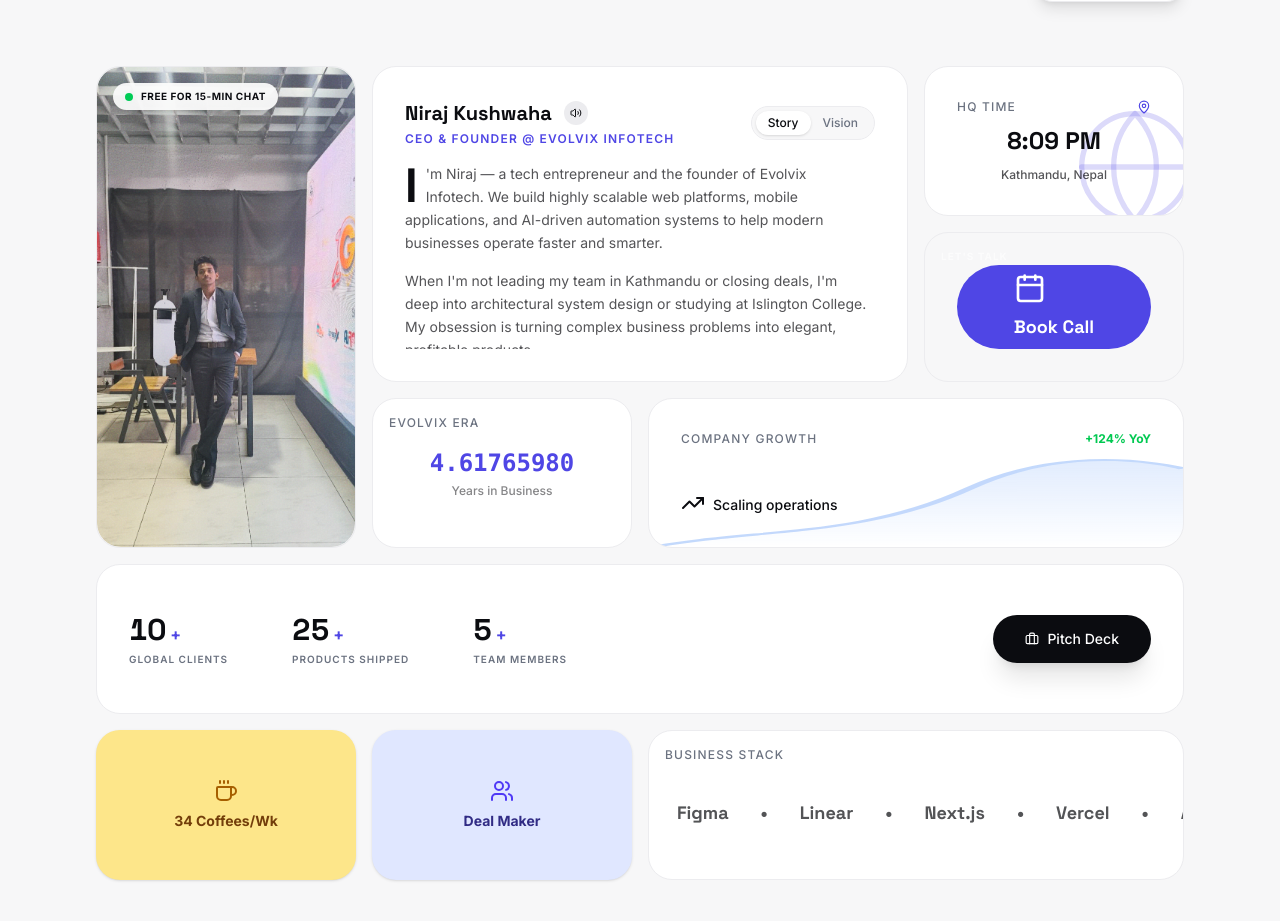
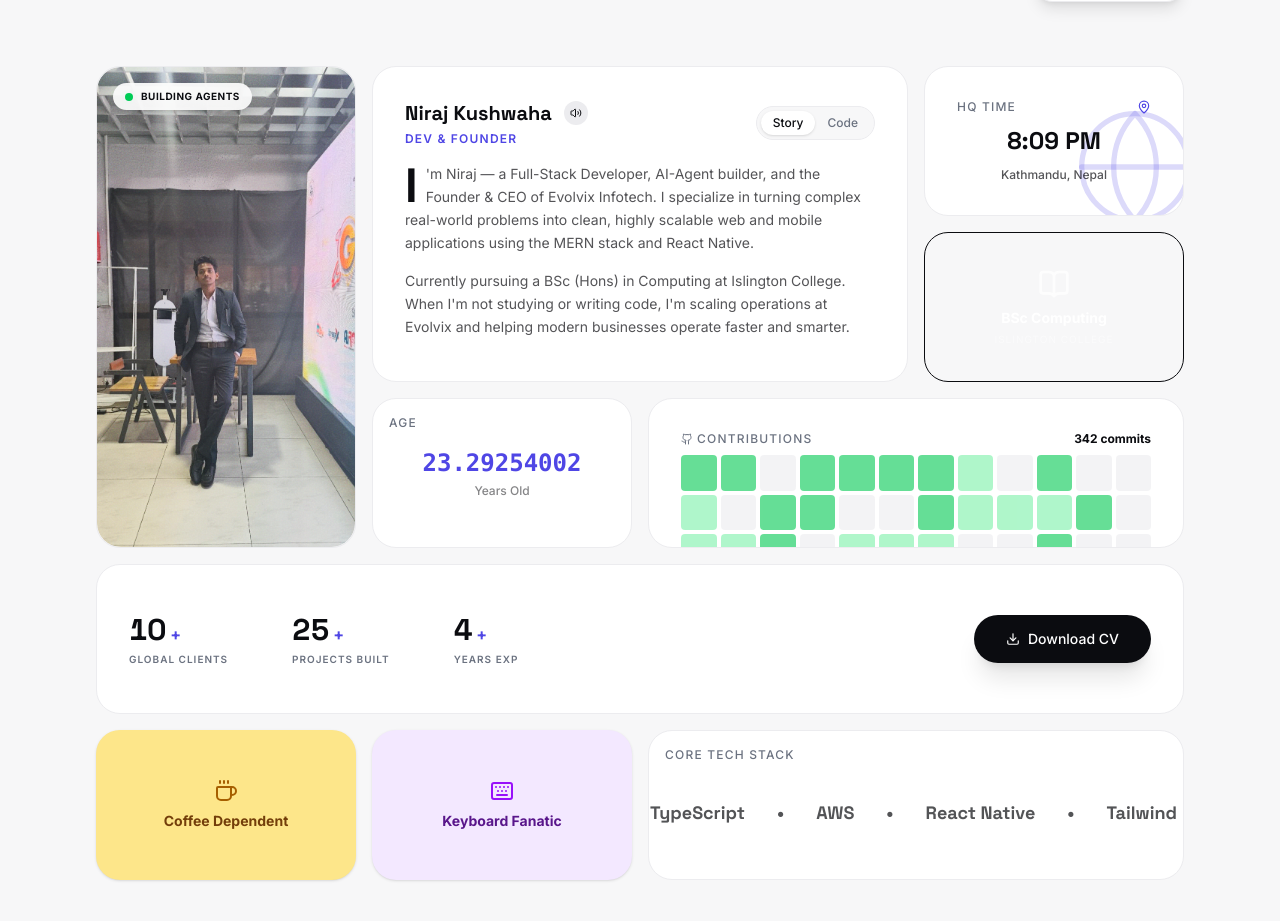
Before and after one commit to Niraj3004/niraj-kushwaha-portfolio, a Next.js app in the folder frontend/: page / in a window 1280 px wide. Shown: the part 1580-2501 px from the top of the page. Built offline with nearby package versions, Linux system fonts and the light colour scheme; no server answers.

Commit message:
feat: blend CEO features with personal developer identity including education, dev stack, and GitHub contributions

```diff
--- a/frontend/src/components/sections/About.tsx
+++ b/frontend/src/components/sections/About.tsx
@@ -2,7 +2,7 @@
 
 import { useState, useEffect, useRef } from "react";
 import { motion, useReducedMotion, useMotionValue, useSpring, useTransform, useScroll, AnimatePresence } from "framer-motion";
-import { Code, Type, Download, MapPin, Music, Check, Copy, Volume2, Globe, Terminal, Briefcase, Coffee, Keyboard, TrendingUp, Users, Calendar, ArrowUpRight, Zap } from "lucide-react";
+import { Code, Type, Download, MapPin, Music, Check, Copy, Volume2, Globe, Terminal, Briefcase, Coffee, Keyboard, TrendingUp, Users, Calendar, ArrowUpRight, Zap, Github, BookOpen } from "lucide-react";
 import confetti from "canvas-confetti";
 import { Container } from "../ui/Container";
 import { SectionHeading } from "../ui/SectionHeading";
@@ -25,18 +25,18 @@ export const About = ({ data }: { data?: any }) => {
   const shouldReduceMotion = useReducedMotion();
   const [viewMode, setViewMode] = useState<'text' | 'code'>('text');
   const [copied, setCopied] = useState(false);
-  const [bizYears, setBizYears] = useState<string>("0.00000000");
+  const [age, setAge] = useState<string>("21.00000000");
   const [hustleMode, setHustleMode] = useState(false);
   const [playingAudio, setPlayingAudio] = useState(false);
   const localTime = useLocalTime();
 
-  // Dynamic Years in Business Calculator (Assuming Evolvix founded in 2022)
+  // Dynamic Age Calculator
   useEffect(() => {
-    const foundedDate = new Date("2022-01-01T00:00:00").getTime();
+    const birthDate = new Date("2003-04-30T00:00:00").getTime();
     const interval = setInterval(() => {
       const now = new Date().getTime();
-      const years = (now - foundedDate) / (1000 * 60 * 60 * 24 * 365.25);
-      setBizYears(years.toFixed(8));
+      const ageInYears = (now - birthDate) / (1000 * 60 * 60 * 24 * 365.25);
+      setAge(ageInYears.toFixed(8));
     }, 50);
     return () => clearInterval(interval);
   }, []);
@@ -86,8 +86,8 @@ export const About = ({ data }: { data?: any }) => {
     confetti({ particleCount: 150, spread: 70, origin: { y: 0.6 }, colors: ['#4F46E5', '#10B981', '#F59E0B', '#F43F5E'] });
   };
 
-  const bioP1 = data?.bioParagraph1 || "I'm Niraj — a tech entrepreneur and the founder of Evolvix Infotech. We build highly scalable web platforms, mobile applications, and AI-driven automation systems to help modern businesses operate faster and smarter.";
-  const bioP2 = data?.bioParagraph2 || "When I'm not leading my team in Kathmandu or closing deals, I'm deep into architectural system design or studying at Islington College. My obsession is turning complex business problems into elegant, profitable products.";
+  const bioP1 = data?.bioParagraph1 || "I'm Niraj — a Full-Stack Developer, AI-Agent builder, and the Founder & CEO of Evolvix Infotech. I specialize in turning complex real-world problems into clean, highly scalable web and mobile applications using the MERN stack and React Native.";
+  const bioP2 = data?.bioParagraph2 || "Currently pursuing a BSc (Hons) in Computing at Islington College. When I'm not studying or writing code, I'm scaling operations at Evolvix and helping modern businesses operate faster and smarter.";
   const firstLetter = bioP1.charAt(0);
   const restOfP1 = bioP1.slice(1);
 
@@ -95,7 +95,7 @@ export const About = ({ data }: { data?: any }) => {
     <section id="about" className={`py-32 relative text-selection-accent transition-colors duration-1000 ${hustleMode ? 'bg-ink text-white font-sans' : 'bg-surface text-ink'}`}>
       <Container>
         <div className="flex flex-col md:flex-row items-end justify-between mb-16 gap-6">
-          <SectionHeading heading="The Founder" className="mb-0" />
+          <SectionHeading heading="About Me" className="mb-0" />
 
           {/* Secret Hustle Mode Toggle */}
           <button
@@ -106,7 +106,7 @@ export const About = ({ data }: { data?: any }) => {
           </button>
         </div>
 
-        {/* 20-FEATURE CEO BENTO GRID */}
+        {/* 20-FEATURE HYBRID BENTO GRID */}
         <div className="grid grid-cols-1 md:grid-cols-3 lg:grid-cols-4 gap-4 auto-rows-[120px] md:auto-rows-[150px]">
 
           {/* 1. Main Photo Card / Dual Image Crossfade (Col Span 1, Row Span 3) */}
@@ -119,20 +119,20 @@ export const About = ({ data }: { data?: any }) => {
               {/* Status Indicator */}
               <div className="absolute top-4 left-4 z-30 bg-white/90 backdrop-blur-md text-ink text-[10px] font-bold uppercase tracking-wider px-3 py-1.5 rounded-full flex items-center gap-2 shadow-lg">
                 <span className="relative flex h-2 w-2"><span className="animate-ping absolute inline-flex h-full w-full rounded-full bg-green-400 opacity-75"></span><span className="relative inline-flex rounded-full h-2 w-2 bg-green-500"></span></span>
-                Free for 15-min chat
+                Building Agents
               </div>
 
               {/* Image Crossfade (Personal to Company Logo) */}
-              <img src="/niraj2.jpeg" alt="Niraj CEO" onError={(e) => e.currentTarget.src = data?.photo || '/placeholder.jpg'} className="absolute inset-0 w-full h-full object-cover transition-opacity duration-700 ease-in-out group-hover:opacity-0" />
-              <div className="absolute inset-0 w-full h-full bg-ink flex flex-col items-center justify-center opacity-0 transition-all duration-700 ease-in-out group-hover:opacity-100 group-hover:scale-105 p-8 text-center">
-                <img src="/logo.png" alt="Evolvix Infotech Logo" onError={(e) => e.currentTarget.style.display = 'none'} className="w-32 h-auto mb-4" />
-                <h3 className="text-white font-display font-bold text-xl">Evolvix Infotech</h3>
-                <p className="text-white/60 text-xs mt-2 uppercase tracking-widest">Est. 2022</p>
+              <img src="/niraj2.jpeg" alt="Niraj" onError={(e) => e.currentTarget.src = data?.photo || '/placeholder.jpg'} className="absolute inset-0 w-full h-full object-cover transition-opacity duration-700 ease-in-out group-hover:opacity-0" />
+              <div className="absolute inset-0 w-full h-full bg-white flex flex-col items-center justify-center opacity-0 transition-all duration-700 ease-in-out group-hover:opacity-100 group-hover:scale-105 p-6 text-center border border-hairline">
+                <img src="/evolvix-logo.png" alt="Evolvix Infotech Logo" onError={(e) => e.currentTarget.style.display = 'none'} className="w-40 h-auto mb-4" />
+                <h3 className="text-ink font-display font-bold text-xl">Evolvix Infotech</h3>
+                <p className="text-ink/60 text-xs mt-2 uppercase tracking-widest font-semibold">Founder & CEO</p>
               </div>
             </motion.div>
           </BentoCard>
 
-          {/* 2. Bio / Vision Card with Spotlight (Col Span 2 or 3, Row Span 2) */}
+          {/* 2. Bio / Code Card with Spotlight (Col Span 2 or 3, Row Span 2) */}
           <BentoCard
             delay={0.2}
             className={`md:col-span-2 lg:col-span-2 md:row-span-2 relative overflow-hidden group ${hustleMode ? 'bg-[#111] border-white/10' : 'bg-white'}`}
@@ -150,12 +150,12 @@ export const About = ({ data }: { data?: any }) => {
                       {playingAudio ? <span className="flex gap-0.5"><span className="w-0.5 h-2 bg-current animate-pulse"></span><span className="w-0.5 h-3 bg-current animate-pulse delay-75"></span><span className="w-0.5 h-2 bg-current animate-pulse delay-150"></span></span> : <Volume2 size={12} />}
                     </button>
                   </div>
-                  <span className={`text-xs font-semibold uppercase tracking-widest mt-1 ${hustleMode ? 'text-red-400' : 'text-accent'}`}>CEO & Founder @ Evolvix Infotech</span>
+                  <span className={`text-xs font-semibold uppercase tracking-widest mt-1 ${hustleMode ? 'text-red-400' : 'text-accent'}`}>Dev & Founder</span>
                 </div>
 
                 <div className={`flex items-center rounded-full p-1 border ${hustleMode ? 'bg-black/50 border-white/10' : 'bg-surface border-hairline'}`}>
                   <button onClick={() => setViewMode('text')} className={`px-3 py-1 rounded-full text-xs font-medium ${viewMode === 'text' ? (hustleMode ? 'bg-white/10 text-white' : 'bg-white shadow-sm text-ink') : 'text-muted'}`}>Story</button>
-                  <button onClick={() => setViewMode('code')} className={`px-3 py-1 rounded-full text-xs font-medium ${viewMode === 'code' ? (hustleMode ? 'bg-red-500 text-white' : 'bg-ink text-white') : 'text-muted'}`}>Vision</button>
+                  <button onClick={() => setViewMode('code')} className={`px-3 py-1 rounded-full text-xs font-medium ${viewMode === 'code' ? (hustleMode ? 'bg-red-500 text-white' : 'bg-ink text-white') : 'text-muted'}`}>Code</button>
                 </div>
               </div>
 
@@ -167,11 +167,12 @@ export const About = ({ data }: { data?: any }) => {
                   </div>
                 ) : (
                   <motion.div variants={containerVariants} initial="hidden" animate="visible" className={`p-4 rounded-xl font-mono text-xs leading-loose ${hustleMode ? 'bg-black text-green-400' : 'bg-[#1e1e1e] text-white/90'}`}>
-                    <motion.p variants={lineVariants}><span className={hustleMode ? 'text-green-500' : 'text-pink-400'}>class</span> <span className={hustleMode ? 'text-green-300' : 'text-blue-400'}>EvolvixInfotech</span> {'{'}</motion.p>
-                    <motion.p variants={lineVariants} className="pl-4"><span className={hustleMode ? 'text-green-600' : 'text-sky-300'}>founder</span> = <button onClick={copyName} className={`transition-colors relative group ${hustleMode ? 'text-white hover:text-green-200' : 'text-amber-300 hover:text-amber-200'}`}>"{copied ? "Copied!" : "Niraj Kushwaha"}"</button>;</motion.p>
-                    <motion.p variants={lineVariants} className="pl-4"><span className={hustleMode ? 'text-green-600' : 'text-sky-300'}>mission</span> = <span className={hustleMode ? 'text-green-400' : 'text-amber-300'}>"Empower businesses with scalable tech."</span>;</motion.p>
-                    <motion.p variants={lineVariants} className="pl-4"><span className={hustleMode ? 'text-green-600' : 'text-sky-300'}>status</span> = <span className={hustleMode ? 'text-green-400' : 'text-amber-300'}>"Scaling globally"</span>;</motion.p>
-                    <motion.p variants={lineVariants}>{'}'}</motion.p>
+                    <motion.p variants={lineVariants}><span className={hustleMode ? 'text-green-500' : 'text-pink-400'}>const</span> <span className={hustleMode ? 'text-green-300' : 'text-blue-400'}>profile</span> = {'{'}</motion.p>
+                    <motion.p variants={lineVariants} className="pl-4"><span className={hustleMode ? 'text-green-600' : 'text-sky-300'}>name</span>: <button onClick={copyName} className={`transition-colors relative group ${hustleMode ? 'text-white hover:text-green-200' : 'text-amber-300 hover:text-amber-200'}`}>"{copied ? "Copied!" : "Niraj Kushwaha"}"</button>,</motion.p>
+                    <motion.p variants={lineVariants} className="pl-4"><span className={hustleMode ? 'text-green-600' : 'text-sky-300'}>company</span>: <span className={hustleMode ? 'text-green-400' : 'text-amber-300'}>"Evolvix Infotech"</span>,</motion.p>
+                    <motion.p variants={lineVariants} className="pl-4"><span className={hustleMode ? 'text-green-600' : 'text-sky-300'}>education</span>: <span className={hustleMode ? 'text-green-400' : 'text-amber-300'}>"BSc Computing @ Islington"</span>,</motion.p>
+                    <motion.p variants={lineVariants} className="pl-4"><span className={hustleMode ? 'text-green-600' : 'text-sky-300'}>stack</span>: [<span className={hustleMode ? 'text-green-400' : 'text-amber-300'}>"React Native"</span>, <span className={hustleMode ? 'text-green-400' : 'text-amber-300'}>"Next.js"</span>, <span className={hustleMode ? 'text-green-400' : 'text-amber-300'}>"MERN"</span>],</motion.p>
+                    <motion.p variants={lineVariants}>{'}'};</motion.p>
                   </motion.div>
                 )}
               </div>
@@ -189,45 +190,43 @@ export const About = ({ data }: { data?: any }) => {
             <div className={`text-xs font-medium z-10 ${hustleMode ? 'text-white/60' : 'text-ink/70'}`}>Kathmandu, Nepal</div>
           </BentoCard>
 
-          {/* 4. "Book a Consultation" Magnetic CTA */}
-          <BentoCard delay={0.4} className={`md:col-span-1 md:row-span-1 flex flex-col justify-center items-center gap-4 ${hustleMode ? 'bg-red-600 text-white border-red-500' : 'bg-accent text-white border-accent'}`}>
-            <span className="text-[10px] font-bold uppercase tracking-widest text-white/60 absolute top-4 left-4">Let's Talk</span>
-            <MagneticButton strength={0.4} className="group relative w-full h-full flex flex-col items-center justify-center cursor-pointer">
-              <Calendar className="w-8 h-8 mb-2 group-hover:scale-110 transition-transform" />
-              <span className="font-display font-bold text-lg">Book Call</span>
-              <ArrowUpRight className="absolute top-4 right-4 opacity-0 group-hover:opacity-100 transition-opacity" />
-            </MagneticButton>
-          </BentoCard>
-
-          {/* 5. Live "Years in Business" Ticker */}
-          <BentoCard delay={0.5} className={`md:col-span-1 md:row-span-1 flex flex-col justify-center items-center text-center ${hustleMode ? 'bg-[#111] border-white/10' : 'bg-white'}`}>
-            <span className="text-xs font-medium uppercase tracking-widest text-muted absolute top-4 left-4">Evolvix Era</span>
-            <div className={`text-2xl font-mono font-bold ${hustleMode ? 'text-red-400' : 'text-accent'}`}>{bizYears}</div>
-            <div className={`text-xs font-medium mt-1 ${hustleMode ? 'text-white/50' : 'text-ink/50'}`}>Years in Business</div>
-          </BentoCard>
-
-          {/* 6. Company Growth Spline Graph */}
-          <BentoCard delay={0.6} className={`md:col-span-2 md:row-span-1 flex flex-col justify-between relative overflow-hidden ${hustleMode ? 'bg-[#111] border-white/10' : 'bg-white'}`}>
-            <div className="flex justify-between items-center w-full z-10">
-              <span className="text-xs font-medium uppercase tracking-widest text-muted">Company Growth</span>
-              <span className={`text-xs font-bold ${hustleMode ? 'text-red-400' : 'text-green-500'}`}>+124% YoY</span>
-            </div>
-            {/* SVG Mock Line Chart */}
-            <svg className="absolute bottom-0 left-0 w-full h-2/3 opacity-30" preserveAspectRatio="none" viewBox="0 0 100 100">
-              <path d="M0,100 C20,80 40,90 60,40 C80,-10 100,20 100,20 L100,100 Z" fill={hustleMode ? "url(#redGrad)" : "url(#blueGrad)"} />
-              <path d="M0,100 C20,80 40,90 60,40 C80,-10 100,20 100,20" fill="none" stroke={hustleMode ? "#ef4444" : "#3b82f6"} strokeWidth="2" />
-              <defs>
-                <linearGradient id="blueGrad" x1="0" y1="0" x2="0" y2="1"><stop offset="0%" stopColor="#3b82f6" stopOpacity="0.5"/><stop offset="100%" stopColor="#3b82f6" stopOpacity="0"/></linearGradient>
-                <linearGradient id="redGrad" x1="0" y1="0" x2="0" y2="1"><stop offset="0%" stopColor="#ef4444" stopOpacity="0.5"/><stop offset="100%" stopColor="#ef4444" stopOpacity="0"/></linearGradient>
-              </defs>
-            </svg>
-            <div className="z-10 flex items-end gap-2">
-              <TrendingUp size={24} className={hustleMode ? 'text-white' : 'text-ink'} />
-              <span className="text-sm font-medium">Scaling operations</span>
+          {/* 4. Education / Studies Card */}
+          <BentoCard delay={0.4} className={`md:col-span-1 md:row-span-1 flex flex-col justify-center items-center gap-2 ${hustleMode ? 'bg-[#111] text-white border-white/10' : 'bg-ink text-white border-ink'}`}>
+            <BookOpen className="w-8 h-8 opacity-80" />
+            <div className="text-center">
+              <div className="font-bold text-sm">BSc Computing</div>
+              <div className="text-[10px] uppercase tracking-widest text-white/50 mt-1">Islington College</div>
             </div>
           </BentoCard>
 
-          {/* 7. Stats & Pitch Deck Download */}
+          {/* 5. Age Ticker Card */}
+          <BentoCard delay={0.5} className={`md:col-span-1 md:row-span-1 flex flex-col justify-center items-center text-center ${hustleMode ? 'bg-[#111] border-white/10' : 'bg-white'}`}>
+            <span className="text-xs font-medium uppercase tracking-widest text-muted absolute top-4 left-4">Age</span>
+            <div className={`text-2xl font-mono font-bold ${hustleMode ? 'text-red-400' : 'text-accent'}`}>{age}</div>
+            <div className={`text-xs font-medium mt-1 ${hustleMode ? 'text-white/50' : 'text-ink/50'}`}>Years Old</div>
+          </BentoCard>
+
+          {/* 6. GitHub Contribution Graph */}
+          <BentoCard delay={0.6} className={`md:col-span-2 md:row-span-1 flex flex-col justify-between ${hustleMode ? 'bg-[#111] border-white/10' : 'bg-white'}`}>
+            <div className="flex justify-between items-center w-full mb-2">
+              <span className="text-xs font-medium uppercase tracking-widest text-muted flex items-center gap-1"><Github size={12}/> Contributions</span>
+              <span className={`text-xs font-bold ${hustleMode ? 'text-red-400' : 'text-ink'}`}>342 commits</span>
+            </div>
+            <div className="grid grid-cols-12 gap-1 w-full h-full opacity-60">
+              {Array.from({ length: 48 }).map((_, i) => {
+                const seed = Math.sin(i + 1) * 10000;
+                const rand = seed - Math.floor(seed);
+                const color = rand > 0.7
+                  ? (hustleMode ? 'bg-red-500' : 'bg-green-500')
+                  : rand > 0.4
+                    ? (hustleMode ? 'bg-red-400' : 'bg-green-300')
+                    : (hustleMode ? 'bg-white/10' : 'bg-hairline');
+                return <div key={i} className={`w-full aspect-square rounded-sm ${color}`} />;
+              })}
+            </div>
+          </BentoCard>
+
+          {/* 7. Stats & CV Download */}
           <BentoCard delay={0.7} className={`md:col-span-3 lg:col-span-4 md:row-span-1 flex flex-col sm:flex-row justify-between items-center gap-6 cursor-pointer transition-colors ${hustleMode ? 'bg-[#111] border-white/10 hover:bg-white/5' : 'bg-white hover:bg-hairline/50'}`} onClick={fireConfetti}>
             <div className="flex gap-8 md:gap-16 w-full justify-around sm:justify-start">
               <div className="flex flex-col gap-1 items-center sm:items-start pointer-events-none">
@@ -236,20 +235,20 @@ export const About = ({ data }: { data?: any }) => {
               </div>
               <div className="flex flex-col gap-1 items-center sm:items-start pointer-events-none">
                 <div className="flex items-baseline gap-1"><CountUp end={25} className="text-3xl font-black font-display" /><span className={hustleMode ? 'text-red-500' : 'text-accent font-bold'}>+</span></div>
-                <span className="text-[10px] uppercase tracking-widest text-muted font-semibold">Products Shipped</span>
+                <span className="text-[10px] uppercase tracking-widest text-muted font-semibold">Projects Built</span>
               </div>
               <div className="flex flex-col gap-1 items-center sm:items-start pointer-events-none">
-                <div className="flex items-baseline gap-1"><CountUp end={5} className="text-3xl font-black font-display" /><span className={hustleMode ? 'text-red-500' : 'text-accent font-bold'}>+</span></div>
-                <span className="text-[10px] uppercase tracking-widest text-muted font-semibold">Team Members</span>
+                <div className="flex items-baseline gap-1"><CountUp end={4} className="text-3xl font-black font-display" /><span className={hustleMode ? 'text-red-500' : 'text-accent font-bold'}>+</span></div>
+                <span className="text-[10px] uppercase tracking-widest text-muted font-semibold">Years Exp</span>
               </div>
             </div>
 
             <MagneticButton strength={0.2} className={`group relative overflow-hidden rounded-full px-8 h-12 flex items-center justify-center font-medium shadow-xl hover:shadow-2xl transition-all flex-shrink-0 ${hustleMode ? 'bg-white text-black' : 'bg-ink text-white'}`}>
               <span className="flex items-center gap-2 group-hover:-translate-y-10 transition-transform duration-300 text-sm">
-                <Briefcase size={14} /> Pitch Deck
+                <Download size={14} /> Download CV
               </span>
               <span className={`absolute inset-0 flex items-center justify-center gap-2 translate-y-10 group-hover:translate-y-0 transition-transform duration-300 text-sm ${hustleMode ? 'bg-red-600 text-white' : 'bg-accent text-white'}`}>
-                <Download size={14} className="animate-bounce" /> PDF • 2.4MB
+                <Download size={14} className="animate-bounce" /> PDF • 1.2MB
               </span>
             </MagneticButton>
           </BentoCard>
@@ -258,28 +257,28 @@ export const About = ({ data }: { data?: any }) => {
           <BentoCard delay={0.8} className="md:col-span-1 md:row-span-1 overflow-visible! bg-transparent border-0! p-0!">
             <motion.div drag dragConstraints={{ left: -50, right: 50, top: -50, bottom: 50 }} className="w-full h-full bg-[#fde68a] rounded-3xl p-6 flex flex-col justify-center items-center shadow-sm cursor-grab active:cursor-grabbing hover:rotate-3 transition-transform">
               <Coffee className="text-yellow-700 mb-2" size={24} />
-              <span className="text-sm font-bold text-yellow-900 text-center">34 Coffees/Wk</span>
+              <span className="text-sm font-bold text-yellow-900 text-center">Coffee Dependent</span>
             </motion.div>
           </BentoCard>
 
           <BentoCard delay={0.9} className="md:col-span-1 md:row-span-1 overflow-visible! bg-transparent border-0! p-0!">
-            <motion.div drag dragConstraints={{ left: -50, right: 50, top: -50, bottom: 50 }} className={`w-full h-full rounded-3xl p-6 flex flex-col justify-center items-center shadow-sm cursor-grab active:cursor-grabbing hover:-rotate-3 transition-transform ${hustleMode ? 'bg-red-900' : 'bg-[#e0e7ff]'}`}>
-              <Users className={hustleMode ? 'text-red-300 mb-2' : 'text-indigo-600 mb-2'} size={24} />
-              <span className={`text-sm font-bold text-center ${hustleMode ? 'text-white' : 'text-indigo-900'}`}>Deal Maker</span>
+            <motion.div drag dragConstraints={{ left: -50, right: 50, top: -50, bottom: 50 }} className={`w-full h-full rounded-3xl p-6 flex flex-col justify-center items-center shadow-sm cursor-grab active:cursor-grabbing hover:-rotate-3 transition-transform ${hustleMode ? 'bg-red-900' : 'bg-purple-100'}`}>
+              <Keyboard className={hustleMode ? 'text-red-300 mb-2' : 'text-purple-600 mb-2'} size={24} />
+              <span className={`text-sm font-bold text-center ${hustleMode ? 'text-white' : 'text-purple-900'}`}>Keyboard Fanatic</span>
             </motion.div>
           </BentoCard>
 
-          {/* 9. Business Stack Marquee */}
+          {/* 9. Hybrid Dev/Business Marquee */}
           <BentoCard delay={1.0} className={`md:col-span-2 md:row-span-1 flex flex-col justify-center overflow-hidden ${hustleMode ? 'bg-[#111] border-white/10' : 'bg-white'}`}>
-            <span className="text-xs font-medium uppercase tracking-widest text-muted absolute top-4 left-4 z-10 bg-inherit pr-2">Business Stack</span>
+            <span className="text-xs font-medium uppercase tracking-widest text-muted absolute top-4 left-4 z-10 bg-inherit pr-2">Core Tech Stack</span>
             <div className="flex gap-4 mt-4 opacity-70">
               <motion.div
                 animate={{ x: ["0%", "-50%"] }}
                 transition={{ ease: "linear", duration: 15, repeat: Infinity }}
                 className="flex gap-8 whitespace-nowrap items-center font-display font-bold text-lg"
               >
-                <span>AWS</span> • <span>Stripe</span> • <span>Notion</span> • <span>Figma</span> • <span>Linear</span> • <span>Next.js</span> • <span>Vercel</span> •
-                <span>AWS</span> • <span>Stripe</span> • <span>Notion</span> • <span>Figma</span> • <span>Linear</span> • <span>Next.js</span> • <span>Vercel</span>
+                <span>React</span> • <span>Next.js</span> • <span>Node.js</span> • <span>TypeScript</span> • <span>AWS</span> • <span>React Native</span> • <span>Tailwind</span> •
+                <span>React</span> • <span>Next.js</span> • <span>Node.js</span> • <span>TypeScript</span> • <span>AWS</span> • <span>React Native</span> • <span>Tailwind</span>
               </motion.div>
             </div>
           </BentoCard>
```
